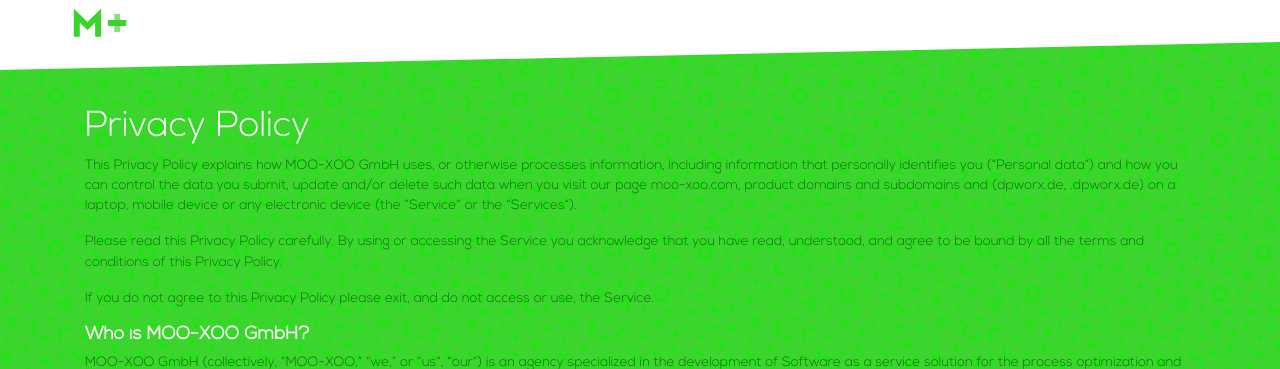
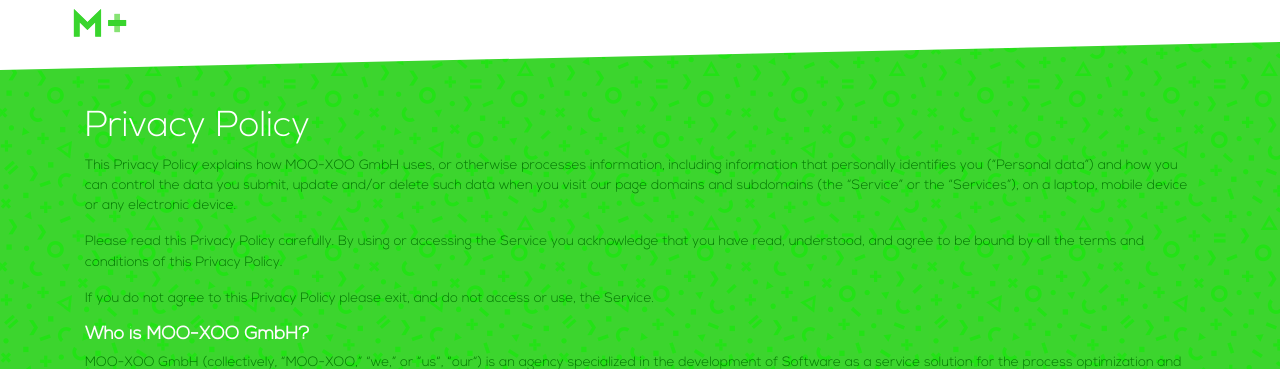
Before and after one commit to MOO-XOO/moo-xoo.github.io, a Jekyll site: the page built from privacy_policy.html, in a window 1280 px wide and 900 px high. Shown: the top 369 px of the window. Built offline with Jekyll 4.4.1, drawn with Linux system fonts in a browser that asks for light colours; nearby versions of some CDN libraries.

Commit message:
Remove references to our domains from privacy policy

```diff
--- a/privacy_policy.html
+++ b/privacy_policy.html
@@ -10,7 +10,7 @@
 <div class="container information">
   <h1> Privacy Policy </h1>
 
-  <p> This Privacy Policy explains how MOO-XOO GmbH uses, or otherwise processes information, including information that personally identifies you (“Personal data”) and how you can control the data you submit, update and/or delete such data when you visit our page moo-xoo.com, product domains and subdomains and (dpworx.de, <client>.dpworx.de) on a laptop, mobile device or any electronic device (the “Service“ or the “Services“). </p>
+  <p> This Privacy Policy explains how MOO-XOO GmbH uses, or otherwise processes information, including information that personally identifies you (“Personal data”) and how you can control the data you submit, update and/or delete such data when you visit our page domains and subdomains (the “Service” or the “Services”), on a laptop, mobile device or any electronic device. </p>
   <p> Please read this Privacy Policy carefully. By using or accessing the Service you acknowledge that you have read, understood, and agree to be bound by all the terms and conditions of this Privacy Policy. </p>
   <p> If you do not agree to this Privacy Policy please exit, and do not access or use, the Service.</p>
 
```
